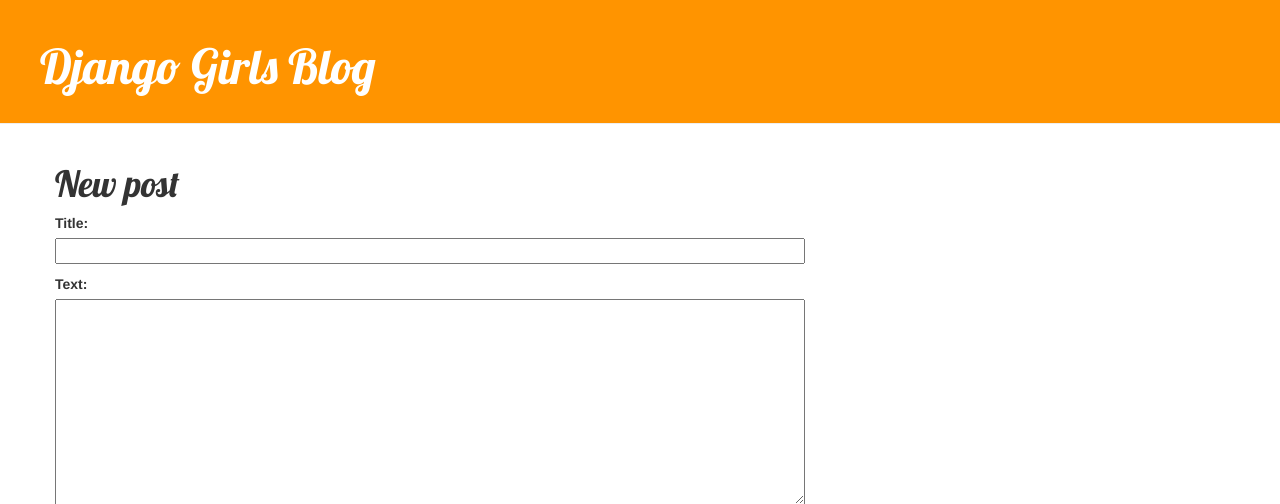
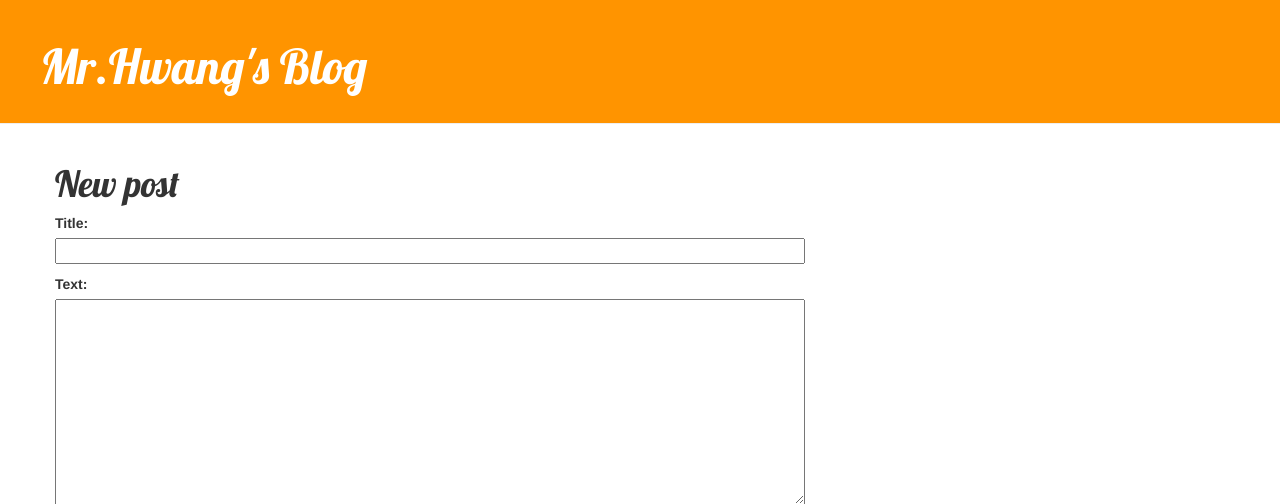
Before and after one commit to HwangSungYeon/my-first-blog, a Django app: page /post/new in a window 1280 px wide. Shown: the top 504 px of the page. Run offline with Django 3.2, Linux system fonts and the light colour scheme; some libraries are stand-ins or nearby versions.

Commit message:
Edited Title

```diff
--- a/blog/templates/blog/base.html
+++ b/blog/templates/blog/base.html
@@ -5,7 +5,7 @@
         <link rel="stylesheet" href="//maxcdn.bootstrapcdn.com/bootstrap/3.2.0/css/bootstrap-theme.min.css">
         <link rel="stylesheet" href="{% static 'css/blog.css' %}">
         <link href="//fonts.googleapis.com/css?family=Lobster&subset=latin,latin-ext" rel="stylesheet" type="text/css">
-        <title>Django Girls blog</title>
+        <title>Mr.Hwang's Blog</title>
     </head>
 
     <body>
@@ -13,7 +13,7 @@
             {% if user.is_authenticated %}
                 <a href="{% url 'post_new' %}" class="top-menu"><span class="glyphicon glyphicon-plus"></span></a>
             {% endif %}
-            <h1><a href="/">Django Girls Blog</a></h1>
+            <h1><a href="/">Mr.Hwang's Blog</a></h1>
         </div>
         <div class="content container">
             <div class="row">
```
